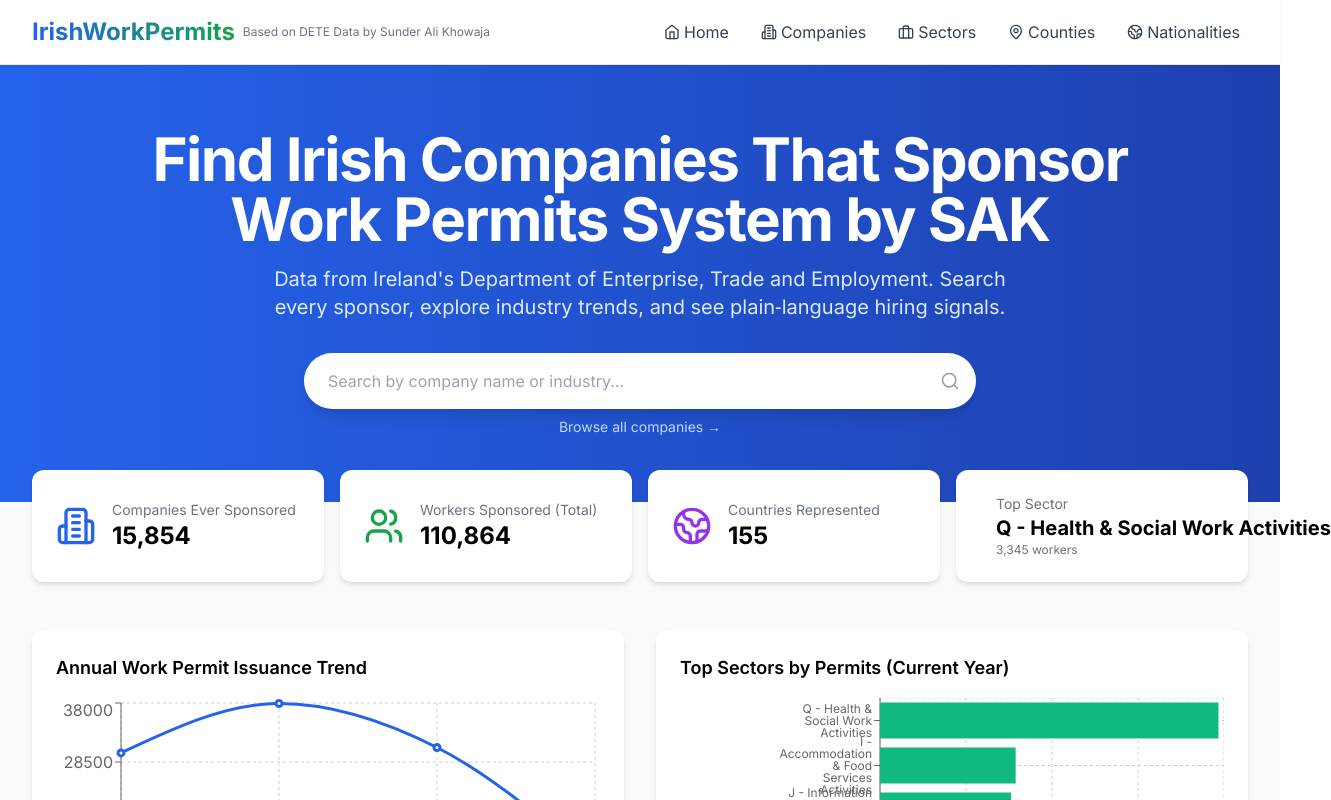
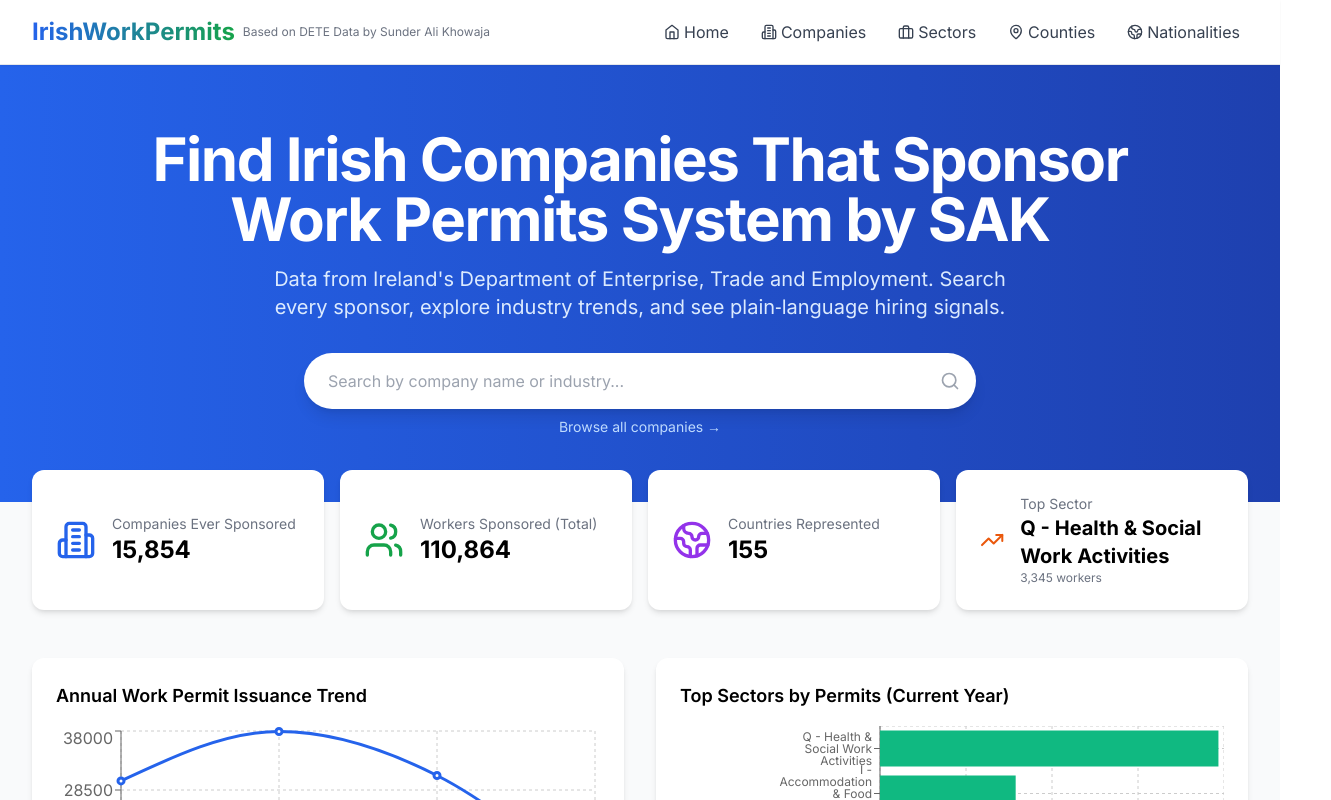
Before and after one commit to sander-ali/Irish-work-permits, a Next.js app: page / in a window 1280 px wide. Shown: the top 800 px of the page, 1331 px wide, since content can reach past the window. Built offline with nearby package versions, Linux system fonts and the light colour scheme.

Commit message:
Update page.tsx

```diff
--- a/app/page.tsx
+++ b/app/page.tsx
@@ -105,7 +105,7 @@ export default function HomePage() {
             <TrendingUp className="w-10 h-10 text-orange-600" />
             <div className="ml-4">
               <p className="text-sm text-gray-500">Top Sector</p>
-              <p className="text-xl font-bold truncate">{topSector}</p>
+              <p className="text-xl font-bold break-words">{topSector}</p>
               <p className="text-xs text-gray-500">{topSectorCount.toLocaleString()} workers</p>
             </div>
           </div>
```
